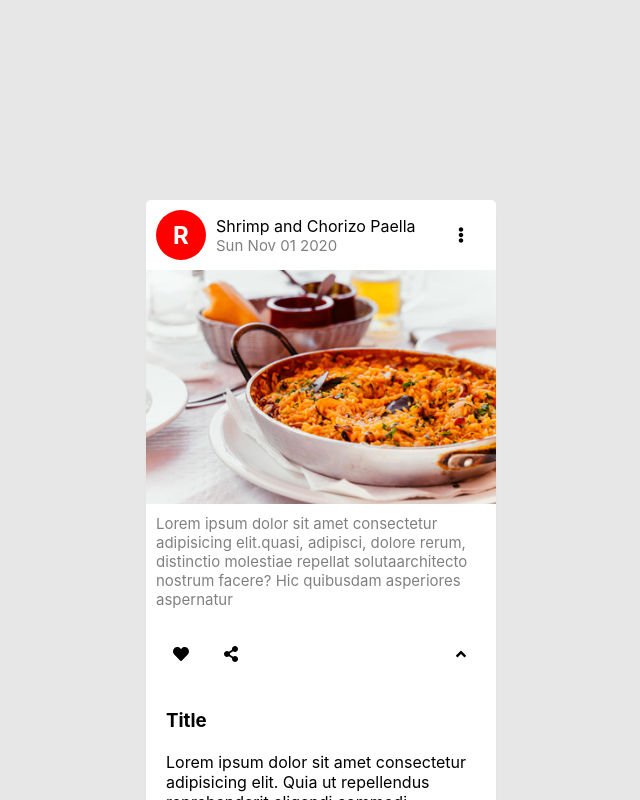
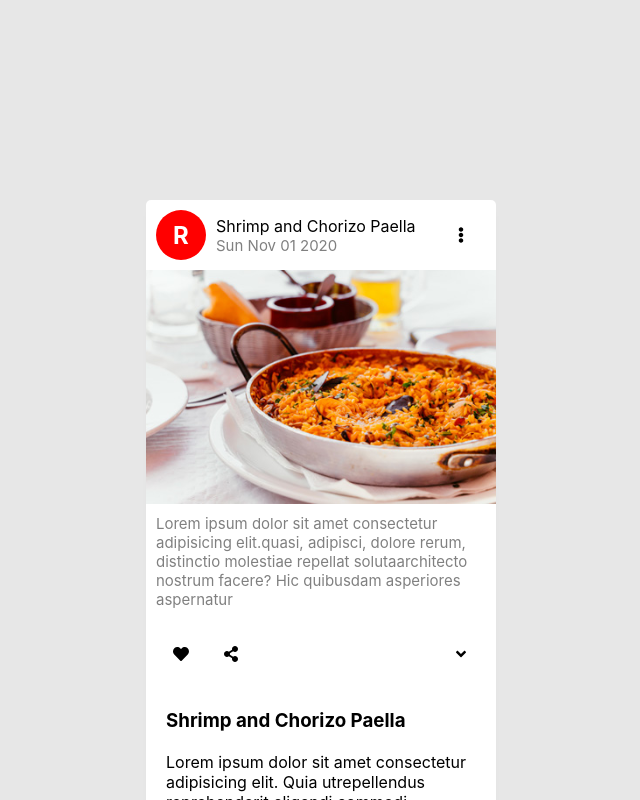
Before and after one commit to WronskiN/reactjs_12weeks_course_online, a React (Create React App) app in the folder week_3/card_project/: page / in a window 1280 px wide. Both pictures are taken after a click on the element 780 px from the left and 653 px from the top of the page. Shown: the top 800 px of the page, without its empty margins (319-959 px from the left). Built offline with nearby package versions, Linux system fonts and the light colour scheme.

Commit message:
Create data.js and refactor data transfer

```diff
--- a/week_3/card_project/src/App.js
+++ b/week_3/card_project/src/App.js
@@ -1,11 +1,28 @@
 import React from "react";
 import "./App.css";
 import { Card } from "./components/Card";
+import { data } from "./Data";
 
 function App() {
   return (
     <div className="App">
-      <Card />
+      {data &&
+        data.map((el) => (
+          <Card
+            key={`card=${el.id}`}
+            image={el.image}
+            title={el.title}
+            alt={el.alt}
+            date={el.date}
+            description={el.description}
+            paragraph={el.paragraph}
+            heart={el.heart}
+            ellipseV={el.ellipseV}
+            angleDown={el.angleDown}
+            angleUp={el.angleDown}
+            shareAlt={el.shareAlt}
+          />
+        ))}
     </div>
   );
 }
--- /dev/null
+++ b/week_3/card_project/src/Data/data.js
@@ -0,0 +1,32 @@
+import image from "../components/assets/paella.jpg";
+import {
+  heart,
+  ellipseV,
+  angleDown,
+  angleUp,
+  shareAlt,
+} from "../components/assets/Icons";
+
+const data = [
+  {
+    id: 1,
+    image,
+    title: "Shrimp and Chorizo Paella",
+    alt: "Pallea dish",
+    date: new Date().toDateString(),
+    description:
+      "Lorem ipsum dolor sit amet consectetur adipisicing elit.quasi, adipisci, dolore rerum, distinctio molestiae repellat solutaarchitecto nostrum facere? Hic quibusdam asperiores aspernatur",
+    paragraph: [
+      "Lorem ipsum dolor sit amet consectetur adipisicing elit. Quia utrepellendus reprehenderit eligendi commodi molestias suscipit odit velitex vel",
+      "Lorem ipsum dolor sit amet consectetur adipisicing elit. Quia utrepellendus reprehenderit eligendi commodi molestias suscipit odit velitex vel",
+      "Lorem ipsum dolor sit amet consectetur adipisicing elit. Quia utrepellendus reprehenderit eligendi commodi molestias suscipit odit velitex vel",
+    ],
+    heart,
+    ellipseV,
+    angleDown,
+    angleUp,
+    shareAlt,
+  },
+];
+
+export { data };
--- /dev/null
+++ b/week_3/card_project/src/Data/index.js
@@ -0,0 +1 @@
+export { data } from "./data";
--- a/week_3/card_project/src/components/Card/Card.js
+++ b/week_3/card_project/src/components/Card/Card.js
@@ -1,13 +1,6 @@
 import React, { useState } from "react";
 import { Header, Image, Description, Footer, ExtendContent } from "./elements";
 import "./styles.css";
-import {
-  heart,
-  ellipseV,
-  angleDown,
-  angleUp,
-  shareAlt,
-} from "./elements/Icons";
 
 const styles = {
   width: 350,
@@ -21,21 +14,33 @@ const styles = {
   boxShadow: "0 10px 6px -6px #777",
 };
 
-const Card = () => {
+const Card = (props) => {
   const [show, setShow] = useState(false);
+  const {
+    image,
+    date,
+    title,
+    description,
+    paragraph,
+    heart,
+    shareAlt,
+    angleDown,
+    angleUp,
+    ellipseV,
+  } = props;
 
   return (
     <div style={styles}>
-      <Header iconMenu={ellipseV} />
-      <Image />
-      <Description />
+      <Header iconMenu={ellipseV} date={date} title={title} />
+      <Image image={image} />
+      <Description description={description} />
       <Footer
         heart={heart}
         shareAlt={shareAlt}
         angle={!show ? angleDown : angleUp}
         onClick={() => setShow(!show)}
       />
-      {show && <ExtendContent />}
+      {show && <ExtendContent paragraph={paragraph} title={title} />}
     </div>
   );
 };
--- a/week_3/card_project/src/components/Card/elements/Description.js
+++ b/week_3/card_project/src/components/Card/elements/Description.js
@@ -7,11 +7,8 @@ const styles = {
   textAlign: "left",
 };
 
-const contentText =
-  "Lorem ipsum dolor sit amet consectetur adipisicing elit.quasi, adipisci, dolore rerum, distinctio molestiae repellat solutaarchitecto nostrum facere? Hic quibusdam asperiores aspernatur";
-
-function Description() {
-  return <div style={styles}>{contentText}</div>;
+function Description({ description }) {
+  return <div style={styles}>{description}</div>;
 }
 
 export { Description };
--- a/week_3/card_project/src/components/Card/elements/ExtendContent.js
+++ b/week_3/card_project/src/components/Card/elements/ExtendContent.js
@@ -5,26 +5,16 @@ const styles = {
   textAlign: "left",
 };
 
-function ExtendContent() {
+function ExtendContent({ paragraph, title }) {
   return (
     <div style={styles}>
-      <h3>Title</h3>
-      <p className="paragraph">
-        Lorem ipsum dolor sit amet consectetur adipisicing elit. Quia ut
-        repellendus reprehenderit eligendi commodi molestias suscipit odit velit
-        ex vel.
-      </p>
-      <p className="paragraph">
-        Lorem ipsum dolor, sit amet consectetur adipisicing elit. Rem recusandae
-        nam excepturi totam libero rerum, repudiandae nihil aspernatur
-        praesentium accusantium consequatur. Doloribus nemo ab blanditiis, in
-        nobis laudantium facere placeat.
-      </p>
-      <p className="paragraph">
-        Lorem ipsum, dolor sit amet consectetur adipisicing elit. Dolore optio
-        aliquam eius itaque ipsa reprehenderit amet eligendi, nostrum minus
-        commodi, cum, quisquam odio! Iure, rem.
-      </p>
+      <h3>{title}</h3>
+      {paragraph.map((el) => (
+        <p className="paragraph">{el}</p>
+      ))}
+      {/* <p className="paragraph">{paragraph}</p>
+      <p className="paragraph">{paragraph}</p>
+      <p className="paragraph">{paragraph}</p> */}
     </div>
   );
 }
--- a/week_3/card_project/src/components/Card/elements/Header.js
+++ b/week_3/card_project/src/components/Card/elements/Header.js
@@ -8,16 +8,14 @@ const styles = {
   padding: 10,
 };
 
-const date = new Date().toDateString();
-
-function Header({ iconMenu }) {
+function Header({ iconMenu, date, title }) {
   return (
     <section style={styles}>
       <div className="logo">
         <h1>R</h1>
       </div>
       <div className="titleRow">
-        <p>Shrimp and Chorizo Paella</p>
+        <p>{title}</p>
         <p className="date">{date}</p>
       </div>
       <div className="iconWrapper">{iconMenu}</div>
--- a/week_3/card_project/src/components/Card/elements/Image.js
+++ b/week_3/card_project/src/components/Card/elements/Image.js
@@ -1,14 +1,13 @@
 import React from "react";
-import coverImage from "./assets/paella.jpg";
 
 const styles = {
   width: "100%",
   height: "40%",
 };
-const Image = () => {
+const Image = ({ image }) => {
   return (
     <div style={styles}>
-      <img src={coverImage} alt="Paella course" />
+      <img src={image} alt="Paella course" />
     </div>
   );
 };
```
Also changed, not shown: week_3/card_project/src/components/assets/Icons/Icons.js (renamed from week_3/card_project/src/components/Card/elements/Icons/Icons.js), week_3/card_project/src/components/assets/Icons/index.js (renamed from week_3/card_project/src/components/Card/elements/Icons/index.js), week_3/card_project/src/components/assets/paella.jpg (renamed from week_3/card_project/src/components/Card/elements/assets/paella.jpg).
